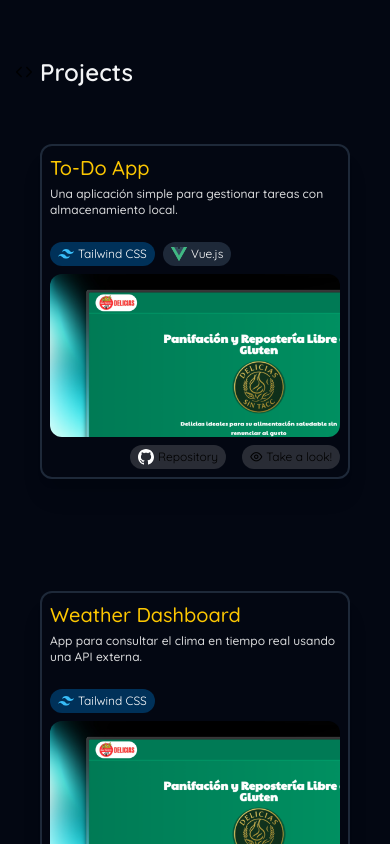
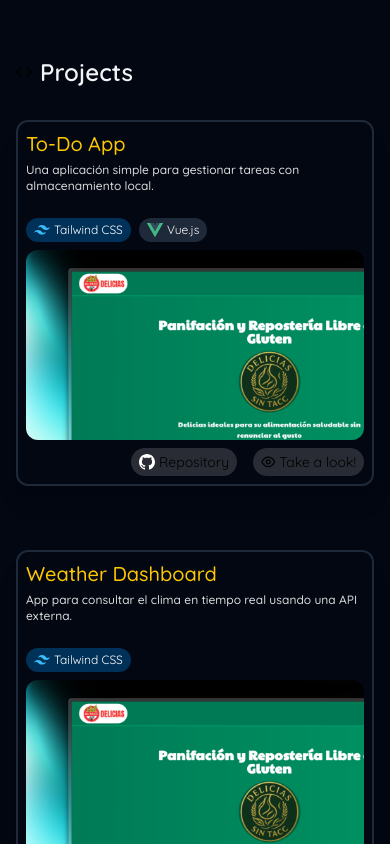
Before and after one commit to agusOlivieri/Portfolio, a Vue app: page / in a window 390 px wide. Shown: the part 860-1704 px from the top of the page. Built offline with nearby package versions, Linux system fonts and the light colour scheme; a web font is replaced by a local one.

Commit message:
contactme responsive

```diff
--- a/src/components/ContactMe.vue
+++ b/src/components/ContactMe.vue
@@ -8,11 +8,11 @@
       dark:bg-[radial-gradient(ellipse_70%_80%_at_50%_125%,rgba(120,119,198,0.3),rgba(255,255,255,0))]">
         <div class="flex items-center mb-14 gap-x-2">
             <i class="pi pi-briefcase" style="font-size: 2rem"></i>
-            <h2 class="text-2xl lg:text-4xl font-semibold text-white">Let's conect!</h2>
+            <h2 class="text-2xl md:text-4xl font-semibold text-white">Let's conect!</h2>
         </div>
-        <div class="flex gap-x-6 items-center">
-            <p class="text-xl">You can contact me on:</p>
-            <div class="flex gap-x-2">
+        <div class="flex flex-wrap gap-x-6 p- items-center justify-center">
+            <p class="text-lg md:text-xl">You can contact me on:</p>
+            <div class="flex gap-x-2 px-2 flex-wrap justify-center">
 
                 <a href="https://www.linkedin.com/in/agustin-olivieri/" target="_blank" rel="noopener noreferrer">
                     <i class="pi pi-linkedin hover:scale-115 transition" style="font-size: 1.75rem; color: whitesmoke"></i>
--- a/src/components/Project.vue
+++ b/src/components/Project.vue
@@ -24,7 +24,7 @@ const props = defineProps({
 </script>
 
 <template>
-    <div class="rounded-2xl p-6 flex flex-col">
+    <div class="rounded-2xl md:p-4 flex flex-col">
         <div class="mb-16">
             <div class="relative p-2 md:p-6 transition duration-500 ease-in-out transform shadow-xl overflow-clip rounded-xl sm:rounded-xl md:group-hover:-translate-y-1 md:group-hover:shadow-2xl border-2 border-gray-800 hover:border-gray-700 hover:bg-gray-800/50">
 
@@ -45,7 +45,7 @@ const props = defineProps({
                     <!-- <div class="h-[400px] bg-white/25 text-red-800 rounded-4xl text-center flex justify-center items-center">Imagen de proyecto</div> -->
 
 
-                <ul class="flex gap-x-4 mt-2 justify-end text-xs md:text-sm">
+                <ul class="flex gap-x-4 mt-2 justify-end md:text-lg text-sm">
                     <a :href="githubLink" target="_blank" rel="noopener noreferrer" class="flex items-center gap-x-1 bg-white/15 px-2 py-1 rounded-full hover:bg-white/30 transition" >
                         <Github class="size-4"/>
                         Repository
```
